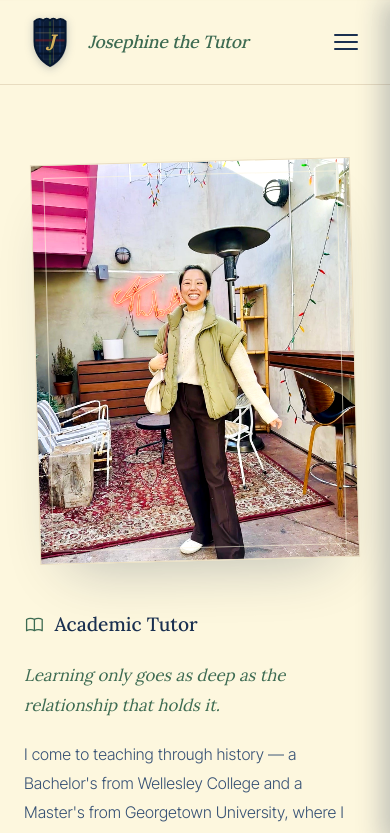
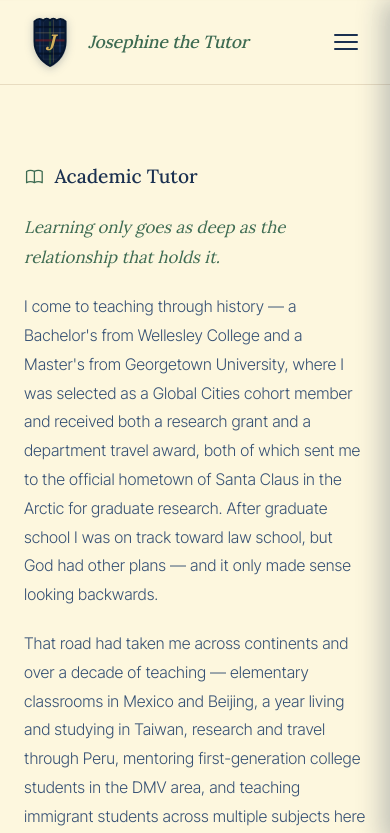
Before and after one commit to patrickparagas1/josephine-tutoring, a Next.js app: page /about in a window 390 px wide. Shown: the top 833 px of the page. Built offline with nearby package versions, Linux system fonts and the light colour scheme.

Commit message:
Mobile: photo sandwiched between bios; desktop: photo left, bios stacked right

```diff
--- a/app/globals.css
+++ b/app/globals.css
@@ -528,10 +528,23 @@ section {
 .about-grid {
   display: grid;
   grid-template-columns: 0.6fr 1.4fr;
-  gap: 5rem;
+  grid-template-rows: auto auto;
+  gap: 3rem 5rem;
   max-width: 1200px;
   margin: 0 auto;
-  align-items: center;
+  align-items: start;
+}
+.about-grid .about-portrait-wrap {
+  grid-column: 1;
+  grid-row: 1 / 3;
+}
+.about-grid .bio-academic {
+  grid-column: 2;
+  grid-row: 1;
+}
+.about-grid .bio-violin {
+  grid-column: 2;
+  grid-row: 2;
 }
 .about-portrait-wrap {
   position: relative;
@@ -1293,8 +1306,14 @@ footer em,
   }
   .hero-visual-wrap { max-width: 320px; }
   section { padding: 4rem 1.5rem; }
-  .about-grid { grid-template-columns: 1fr; gap: 3rem; }
-  .about-portrait-wrap { width: 100%; max-width: 320px; margin: 0 auto; }
+  .about-grid {
+    display: flex;
+    flex-direction: column;
+    gap: 2.5rem;
+  }
+  .about-grid .about-portrait-wrap { width: 100%; max-width: 320px; margin: 0 auto; order: 2; }
+  .about-grid .bio-academic { order: 1; }
+  .about-grid .bio-violin { order: 3; }
   .about-bios { flex-direction: column; gap: 2.5rem; }
   .bio-col { padding: 0; }
   .bio-divider { width: 100%; height: 1px; align-self: auto; }
--- a/components/About.tsx
+++ b/components/About.tsx
@@ -18,9 +18,8 @@ export default function About() {
           </div>
         </div>
 
-        <div className="about-bios-stack">
-          {/* Bio 1 — Academic Tutor — TOP */}
-          <div className="bio-col">
+        {/* Bio 1 — Academic Tutor */}
+        <div className="bio-col bio-academic">
           <div className="bio-label">
             <svg className="bio-icon" viewBox="0 0 24 24" fill="none" stroke="currentColor" strokeWidth="1.5" strokeLinecap="round" strokeLinejoin="round" aria-hidden="true">
               <path d="M12 6.253v13m0-13C10.832 5.477 9.246 5 7.5 5S4.168 5.477 3 6.253v13C4.168 18.477 5.754 18 7.5 18s3.332.477 4.5 1.253m0-13C13.168 5.477 14.754 5 16.5 5c1.747 0 3.332.477 4.5 1.253v13C19.832 18.477 18.247 18 16.5 18c-1.746 0-3.332.477-4.5 1.253" />
@@ -62,10 +61,9 @@ export default function About() {
           </p>
         </div>
 
+        {/* Bio 2 — Violin Teacher */}
+        <div className="bio-col bio-violin">
           <div className="bio-divider-h" />
-
-          {/* Bio 2 — Violin Teacher — BOTTOM */}
-          <div className="bio-col">
           <div className="bio-label">
             <svg className="bio-icon" viewBox="0 0 24 24" fill="none" stroke="currentColor" strokeWidth="1.5" strokeLinecap="round" strokeLinejoin="round" aria-hidden="true">
               <path d="M9 18V5l12-2v13" />
@@ -103,7 +101,6 @@ export default function About() {
           </p>
         </div>
       </div>
-      </div>
     </section>
   );
 }
```
Lines whose indentation alone changed are shown as unchanged.
